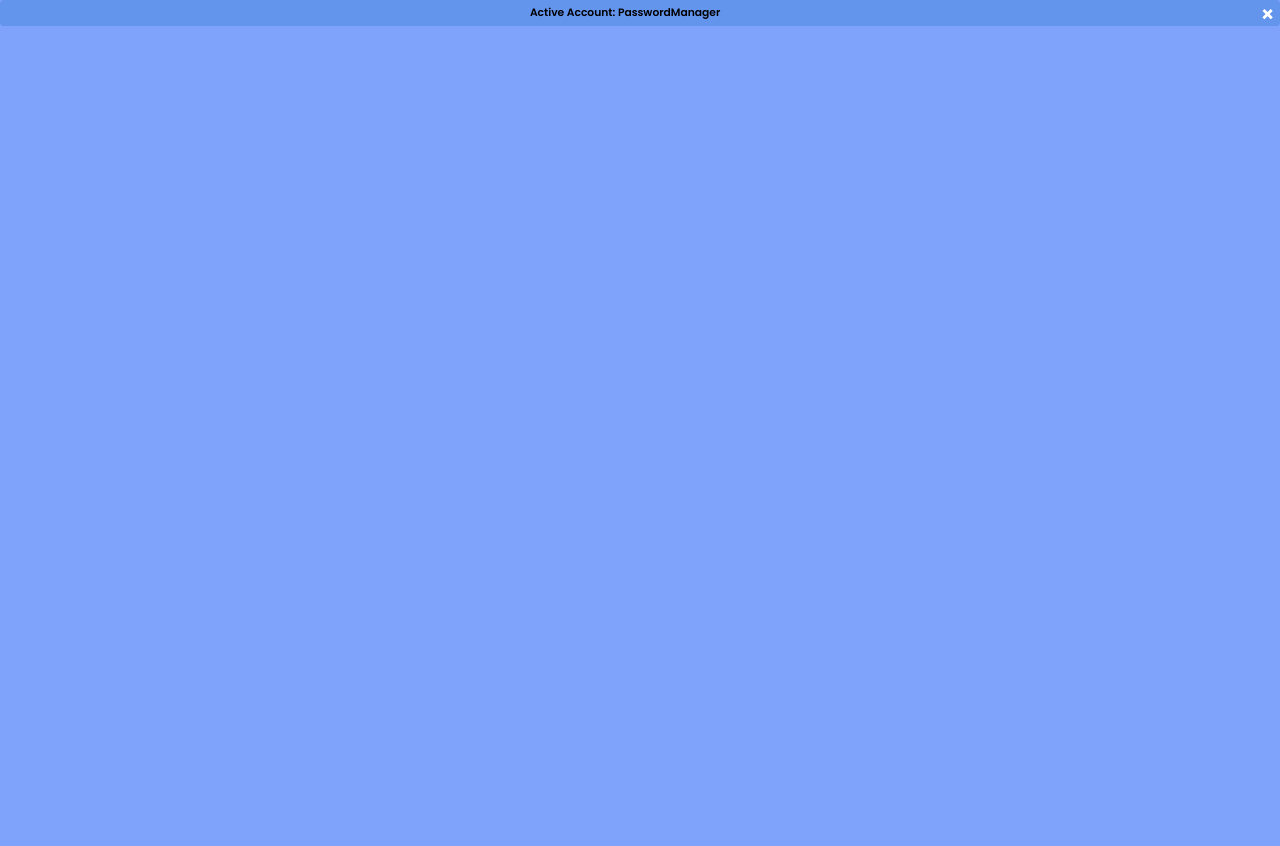
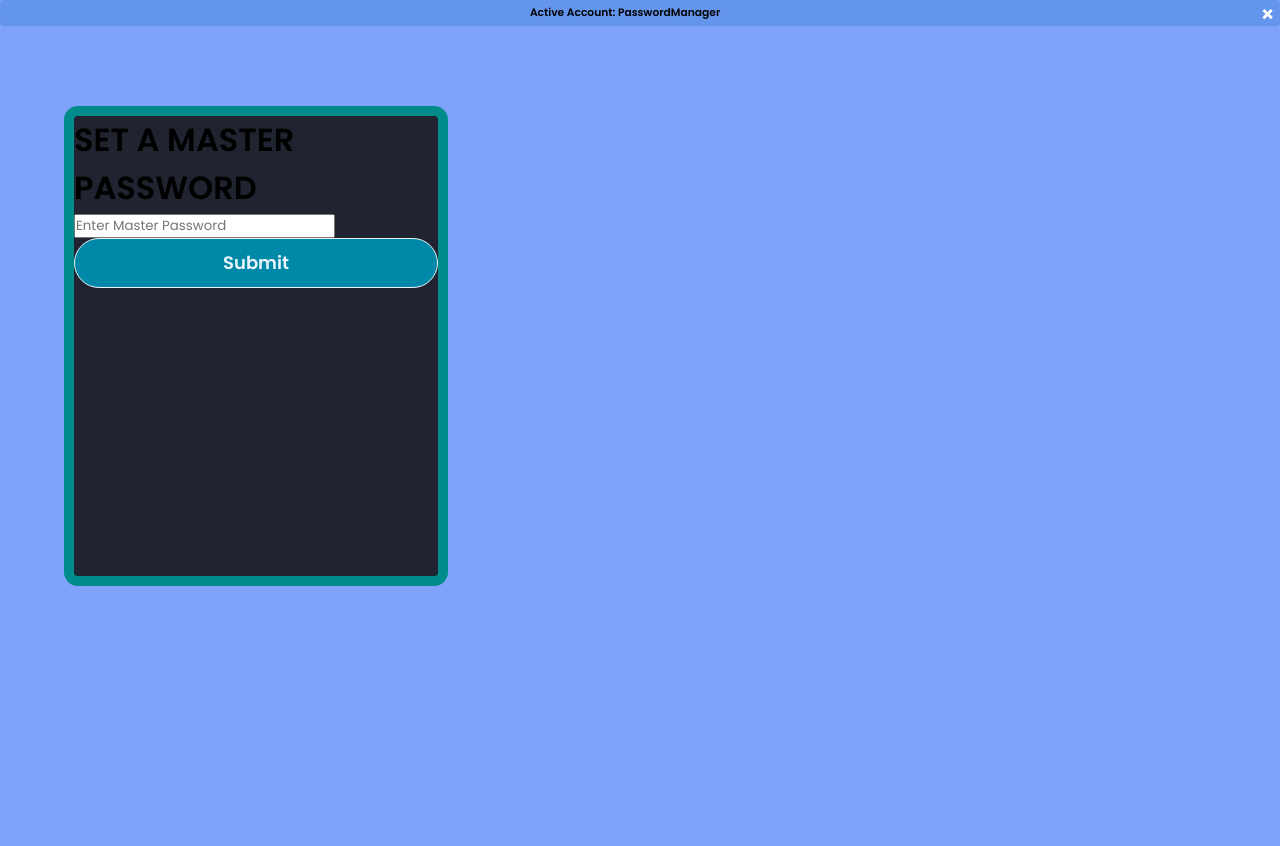
Before and after one commit to MaxWCode/Password-Manager, a Django app: page / in a window 1280 px wide. Shown: the part 113-959 px from the top of the page. After the commit the page ends 699 px from the top, so only its background shows below. Run offline with Django 4.2, Linux system fonts and the light colour scheme; a user stored in the database is signed in; parts of the project's set-up code (start-up, migrations or seed data) failed here and were passed over.

Commit message:
copyPassword Function working and added bin for deleting passwords. Started on master_password form

```diff
--- a/PasswordVault/templates/base.html
+++ b/PasswordVault/templates/base.html
@@ -31,9 +31,8 @@
         {%endif%}
         </div>
     </header>
-    <h1>{% block content %}
+        {% block content %}
         {% block scripts %}{% endblock %}
-        {% endblock %}</h1>
-
+        {% endblock %}
 </body>
 </html>
--- a/PasswordVault/vault/static/vault/Home.css
+++ b/PasswordVault/vault/static/vault/Home.css
@@ -1,11 +1,24 @@
-.homeMain{
+#homeMain{
     height: 100%;
     background-color: #7fa3fb
 }
-.main{
-    height: 100vh;
+#mainBox{
+  display: flex;
+  flex-direction: row;
+  background-color: #7fa3fb;
 }
-.alert {
+
+#masterPassBox{
+  margin-left: 8vh;
+  height: 60vh;
+  margin-top: 10vh;
+  width: 30%;
+  background-color: #1f2430;
+  border-radius: 14px;
+  border: 10px solid darkcyan;
+}
+
+#homeAlert{
     padding: 5px;
     border: 0px solid transparent;
     border-radius: 4px;
--- a/PasswordVault/vault/static/vault/vault.css
+++ b/PasswordVault/vault/static/vault/vault.css
@@ -225,9 +225,9 @@ h4#addFormBoxTitle {
 }
 
 .passwordIcon{
-    vertical-align: middle;
-    height: 18px;
-    width: auto;
+  vertical-align: middle;
+  height: 35px;
+  width: auto;
 }
 .passwordIcon:hover{
     cursor: pointer;
@@ -236,15 +236,16 @@ h4#addFormBoxTitle {
 }
 
 #passwordTable li {
-    display: flex;
-    justify-content: right;
-    padding: 10px;
-    border-bottom: 1px solid black;
+  display: flex;
+  justify-content: right;
+  padding: 10.4px;
+  border-bottom: 1px solid black;
 }
 
 a#passIconBox {
-    margin-left: 63px;
-}
+  margin-left: 49px;
+  margin-top: -9px;
+  margin-bottom: -9px;}
 
 button#passwordButton {
   padding: 0;
--- a/PasswordVault/vault/templates/vault/index.html
+++ b/PasswordVault/vault/templates/vault/index.html
@@ -4,29 +4,29 @@
 {% endblock %}
 
 {% block content %}
-    <div class="homeMain">
+    <div id="homeMain">
         {% if user.is_authenticated %}
-        <div class="alert">
-            <span class="closebtn" onclick="this.parentElement.style.display='none';">&times;</span>
-            <h6>Active Account: {{ user.username }}</h3>
-          </div>
-        <div>
+            <div id="homeAlert">
+                <span class="closebtn" onclick="this.parentElement.style.display='none';">&times;</span>
+                <h6>Active Account: {{ user.username }}</h3>
+            </div>
+
+            <div id="mainBox">
+                {% if user.profile.master_password_set %}
+                    <!-- Master password already set -->
+                    <h1>Master Password has already been set.</h1>
+                {% else %}
+                    <!-- Master password not set -->
+                <div id="masterPassBox">
+                    <h1> SET A MASTER PASSWORD </h1>
+                    <form action="/" method="post">
+                        {% csrf_token %}
+                        <input type="password" name="master_password" placeholder="Enter Master Password" required>
+                        <input type="submit" value="Submit">
+                    </form>
+                </div>
+            </div>
+            {% endif %}
         {% endif %}
-        {% comment %}VALIDATION{% endcomment %}
-        {% if messages %}
-        <ul class="messages">
-            {% for message in messages %}
-                <li{% if message.tags %} class="{{ message.tags }}"{% endif %}>{{ message }}</li>
-            {% endfor %}
-        </ul>
-        {% endif %}
-        {% comment %}VALIDATION{% endcomment %}
-        {% if not user.is_authenticated %}
-        <h1> SIGN IN AND START USING TODAY!!
-        {% endif %}
-
-        </div>
-        <div>
-        <div class="main">
-        </div>
+    </div>
 {% endblock %}
--- a/PasswordVault/vault/templates/vault/vault.html
+++ b/PasswordVault/vault/templates/vault/vault.html
@@ -34,8 +34,8 @@
                             {% for password in passwords %}
                             <li class="passwordBox">
                                 <a href="{% url 'copy_password' password_id=password.id %}">Copy Password</a>
-                                <a id="passIconBox">
-                                    <img class="passwordIcon" id="passIcon" src="{% static 'vault/PasswordHidden.png' %}">
+                                <a href="{% url 'delete_password' password_id=password.id %}" id="passIconBox">
+                                    <img class="passwordIcon" id="passIcon" src="{% static 'vault/Trashcan.png' %}">
                                 </a>
                             </li>
                         {% endfor %}
@@ -74,6 +74,7 @@
                     </form>
                 </div>
                 <div class="buttons">
+                    <h4 id="addFormBoxTitle">Unlock The Vault</h4>
                     {% if messages %}
                     <ul class="messages">
                         {% for message in messages %}
--- a/PasswordVault/vault/urls.py
+++ b/PasswordVault/vault/urls.py
@@ -8,5 +8,6 @@ urlpatterns = [
     path("login", views.login_view, name="login"),
     path('signup', views.signup, name="signup"),
     path('logout', views.logout_view, name="logout"),
-    path('copy_password/<int:password_id>/', views.copy_password, name='copy_password')
+    path('copy_password/<int:password_id>/', views.copy_password, name='copy_password'),
+    path("delete_password/<int:password_id>/", views.delete_password, name="delete_password")
 ]
--- a/PasswordVault/vault/views.py
+++ b/PasswordVault/vault/views.py
@@ -1,5 +1,6 @@
 from django.conf import settings
-from django.shortcuts import render, redirect
+from cryptography.fernet import Fernet, InvalidToken
+from django.shortcuts import render, redirect, get_object_or_404
 from django.http import HttpResponse, HttpResponseRedirect
 from django.contrib.auth.decorators import login_required
 from django.urls import reverse
@@ -8,18 +9,16 @@ from . import forms
 from django.contrib.auth.models import User
 from django.contrib import messages
 from django.contrib.auth import authenticate, login, logout
-from cryptography.fernet import Fernet
 from .models import Info
 import pyperclip
 import os
 
 
 # ENCRYPTION FUNCTIONS
-key = os.environ.get('ENCRYPTION_KEY').encode()
+key = settings.ENCRYPTION_KEY.encode('utf-8')
 if not key:
     raise ValueError("Encryption key is not set or is invalid")
 FERNET = Fernet(key)
-# ENCRYPTION FUNCTIONS
 
 # Create your views here.
 def index(request):
@@ -34,7 +33,7 @@ def vault(request):
             website_name = form.cleaned_data['website_name']
             username = form.cleaned_data['username']
             password = form.cleaned_data['website_password']
-            encrypted_password = FERNET.encrypt(password.encode())
+            encrypted_password = FERNET.encrypt(password.encode('utf-8'))
             info = Info(user_account=request.user, website_name=website_name, username=username, website_password=encrypted_password)
             info.save()
             return HttpResponseRedirect(reverse('vault'))
@@ -94,31 +93,35 @@ def signup(request):
 def logout_view(request):
     logout(request)
     messages.success(request, "Successfully Logged Out")
-    return redirect(reverse('home') + '?messages=' + messages.get_messages(request).as_json())
+    return redirect('home')
 
 @login_required(login_url='/login')
 def copy_password(request, password_id):
     decrypted_password = ''
     #Get Specific User
     try:
-        password = Info.objects.get(pk=password_id, user_account=request.user)
-        print(password)
-        print(key)
-        print(password.website_password, "<---<---<")
+        user = Info.objects.get(pk=password_id, user_account=request.user)
     except Info.DoesNotExist:
         messages.error(request, 'Password not found.')
         return redirect('vault')
 
     try:
-        decrypted_password = FERNET.decrypt(password.website_password.encode()).decode()
-        print(" L "+decrypted_password + "L", "THIS IS THE DECRUPTED PASSWORD")
-    except Exception as error:
+        decrypted_password = FERNET.decrypt(eval(user.website_password))
+        pyperclip.copy(decrypted_password.decode())
+        messages.success(request, 'Password copied to clipboard.')
+    except InvalidToken as error:
         messages.error(request, 'Invalid Token', extra_tags="vault")
-        print(messages.error(request, 'Invalid Token', extra_tags="vault"))
-        print(" L "+decrypted_password + "L", "THIS IS THE DECRUPTED PASSWORD")
         return redirect('vault')
 
-    # pyperclip.copy(decrypted_password)
-    print(decrypted_password)
-    messages.success(request, 'Password copied to clipboard.')
     return redirect('vault')
+
+
+@login_required(login_url='/login')
+def delete_password(request, password_id):
+    try:
+        user = get_object_or_404(Info, pk=password_id, user_account=request.user)
+        user.delete()
+        messages.success(request, 'Password deleted successfully.')
+    except Info.DoesNotExist:
+        messages.error(request, 'Password not found.')
+    return redirect('vault')
```
Also changed, not shown: PasswordVault/PasswordVault/settings.py (+3 -6 lines), PasswordVault/db.sqlite3, PasswordVault/vault/models.py (line endings or trailing spaces), PasswordVault/vault/static/vault/PasswordHidden.jpg (deleted), PasswordVault/vault/static/vault/PasswordHidden.png (deleted), PasswordVault/vault/static/vault/PasswordUnhidden.png (deleted), 4 other files.
